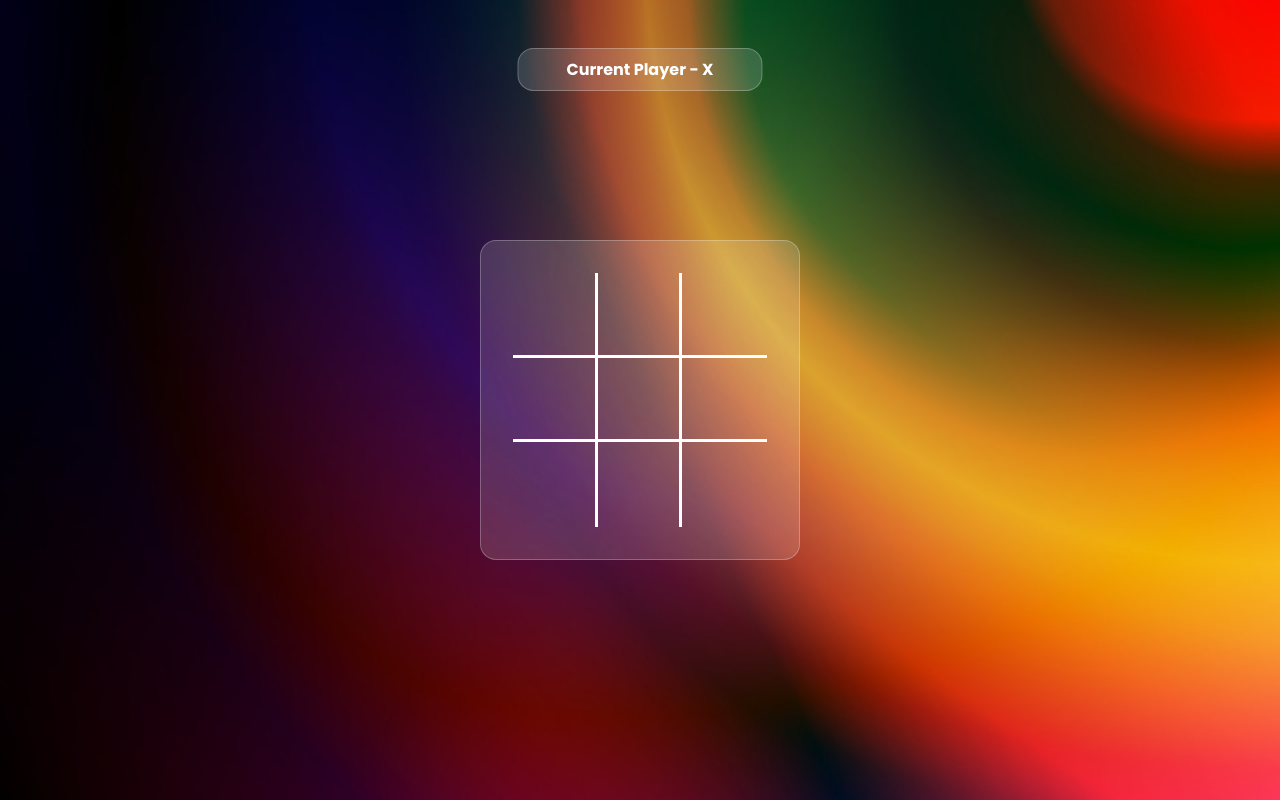
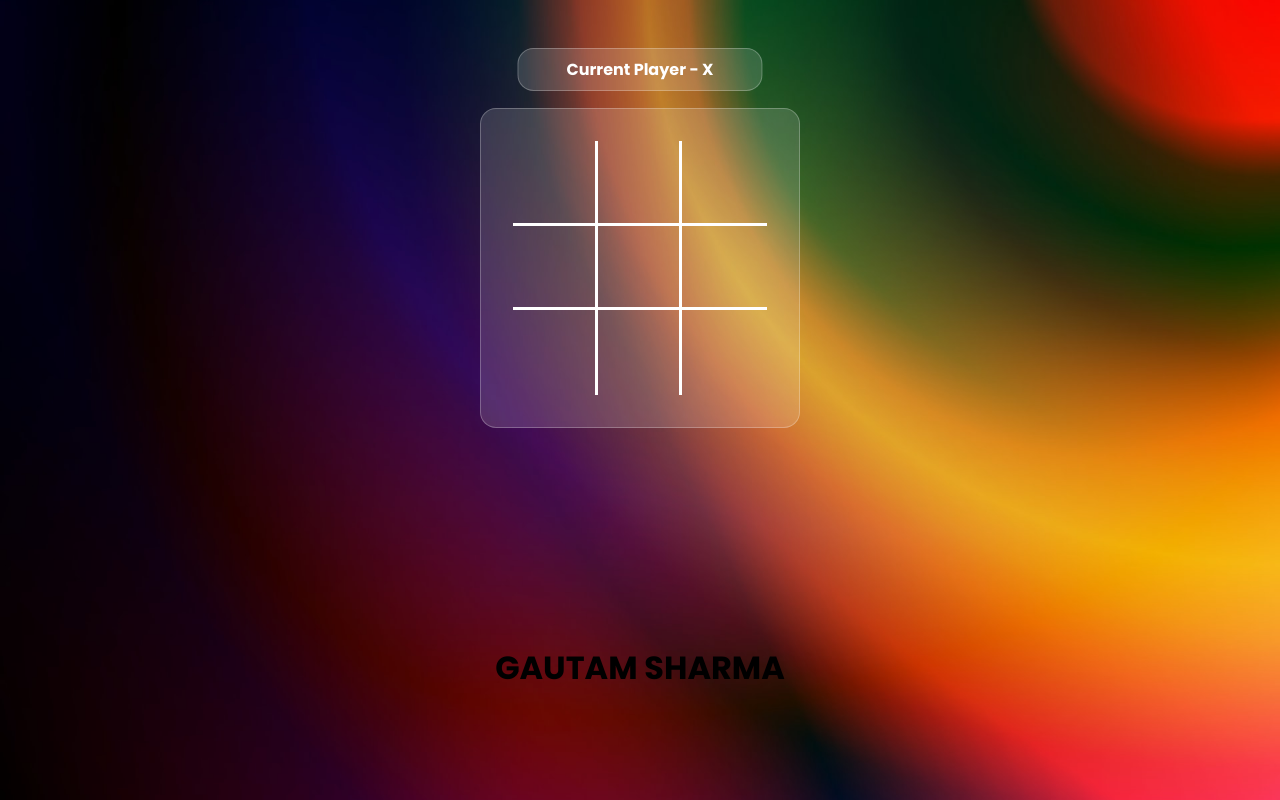
Before and after one commit to gautam5722/TIC-TAC-TOE-GAME, a plain HTML site: page index.html in a window 1280 px wide. Drawn offline with Linux system fonts and the light colour scheme.

Commit message:
Update index.html

```diff
--- a/index.html
+++ b/index.html
@@ -30,6 +30,7 @@
     </div>
 
     <button class="btn">New Game</button>
+       <h1 >GAUTAM SHARMA</h1>
 
   </div>
 
```
